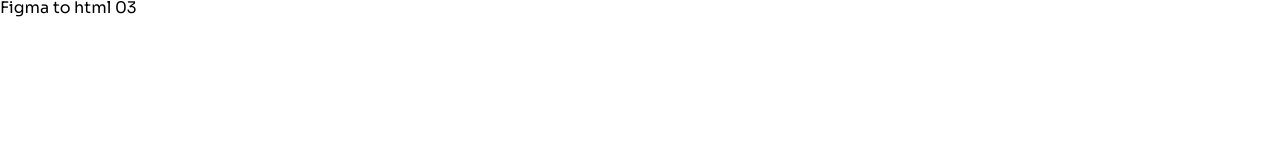
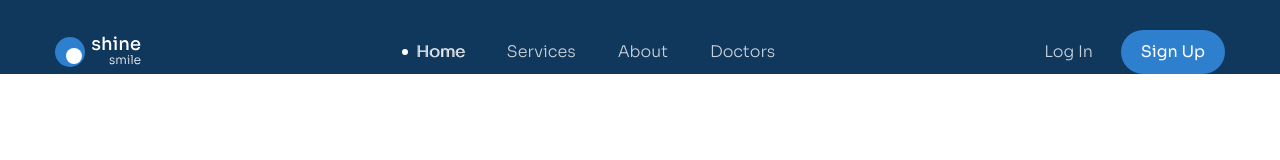
Before and after one commit to pJuan2005/Figma-To-HTML-03, a plain HTML site: page index.html in a window 1280 px wide. Drawn offline with Linux system fonts and the light colour scheme.

Commit message:
3.code header top

```diff
--- a/asset/css/style.css
+++ b/asset/css/style.css
@@ -1,12 +1,106 @@
-*{
-    box-sizing: border-box;
+* {
+  box-sizing: border-box;
 }
 
-html{
-    font-size: 62.5%;
+html {
+  font-size: 62.5%;
 }
 
-body{
-    font-size: 1.6rem;
-    font-family: "Sora";
+body {
+  font-size: 1.6rem;
+  font-family: "Sora";
 }
+
+.container {
+  width: 1170px;
+  margin: 0 auto;
+  max-width: calc(100% -48px);
+}
+
+/* =======================common===================== */
+a {
+  text-decoration: none;
+}
+
+.btn {
+  display: inline-block;
+  display: flex;
+  justify-content: center;
+  align-items: center;
+  color: #fff;
+  text-align: center;
+  font-size: 1.8rem;
+  line-height: 1.67;
+  min-width: 205px;
+  height: 60px;
+  border-radius: 999px;
+  background: #2e80ce;
+}
+
+.btn:hover {
+  opacity: 0.9;
+  cursor: pointer;
+}
+
+/* =======================header===================== */
+.header {
+  padding-top: 30px;
+  background-color: #10375c;
+}
+
+.header__top {
+  display: flex;
+  justify-content: space-between;
+  align-items: center;
+}
+
+.header__action--login,
+.header__link {
+  color: #c9d2da;
+  text-align: center;
+  font-size: 1.6rem;
+  font-weight: 300;
+  line-height: 1.75;
+}
+
+.header__navbar {
+  display: flex;
+}
+
+.header__item {
+  padding: 0 21px;
+}
+
+.header__action--login:hover,
+.header__link:hover,
+.header__item--active {
+  text-shadow: 1px 0 0 #fff;
+}
+
+.header__item--active::before {
+  position: relative;
+  right: 8px;
+  top: -2px;
+  content: "";
+  display: inline-block;
+  background-color: #fff;
+  width: 6px;
+  height: 6px;
+  border-radius: 50%;
+}
+
+.header__action {
+  display: flex;
+  align-items: center;
+}
+
+.header__action--signup {
+  min-width: 104px;
+  height: 44px;
+  font-size: 1.6rem;
+}
+
+.header__action--login {
+  margin-right: 28px;
+  cursor: pointer;
+}
--- a/index.html
+++ b/index.html
@@ -91,6 +91,22 @@
     <title>shine smile</title>
   </head>
   <body>
-    <h1>Figma to html 03</h1>
+    <header class="header">
+      <div class="container">
+        <div class="header__top">
+          <img src="./asset/img/logo.svg" alt="shine smile" class="header__logo">
+          <ul class="header__navbar">
+            <li class="header__item header__item--active"><a href="#!" class="header__link">Home</a></li>
+            <li class="header__item"><a href="#!" class="header__link">Services</a></li>
+            <li class="header__item"><a href="#!" class="header__link">About</a></li>
+            <li class="header__item"><a href="#!" class="header__link">Doctors</a></li>
+          </ul>
+          <div class="header__action">
+            <div class="header__action--login ">Log In</div>
+            <div class="btn header__action--signup">Sign Up</div>
+          </div>
+        </div>
+      </div>
+    </header>
   </body>
 </html>
```
Also changed, not shown: asset/img/logo.svg (added).
